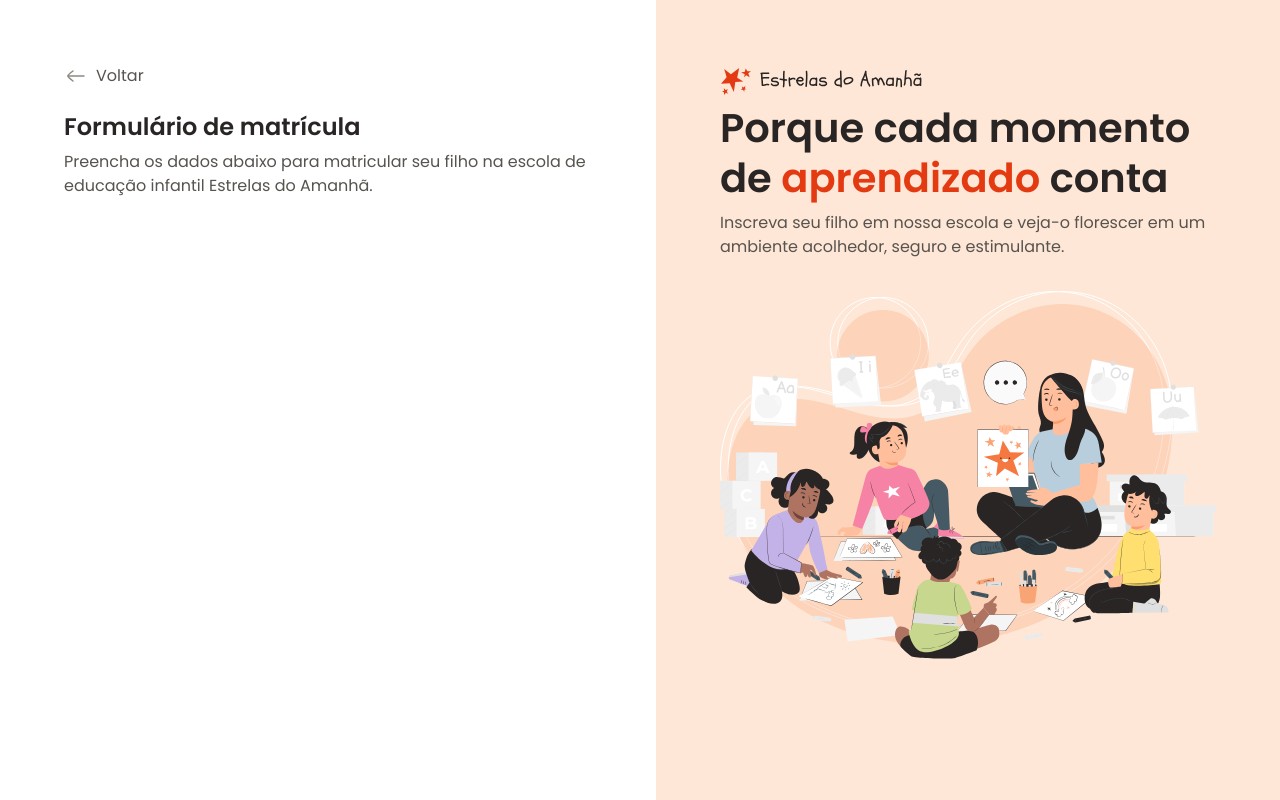
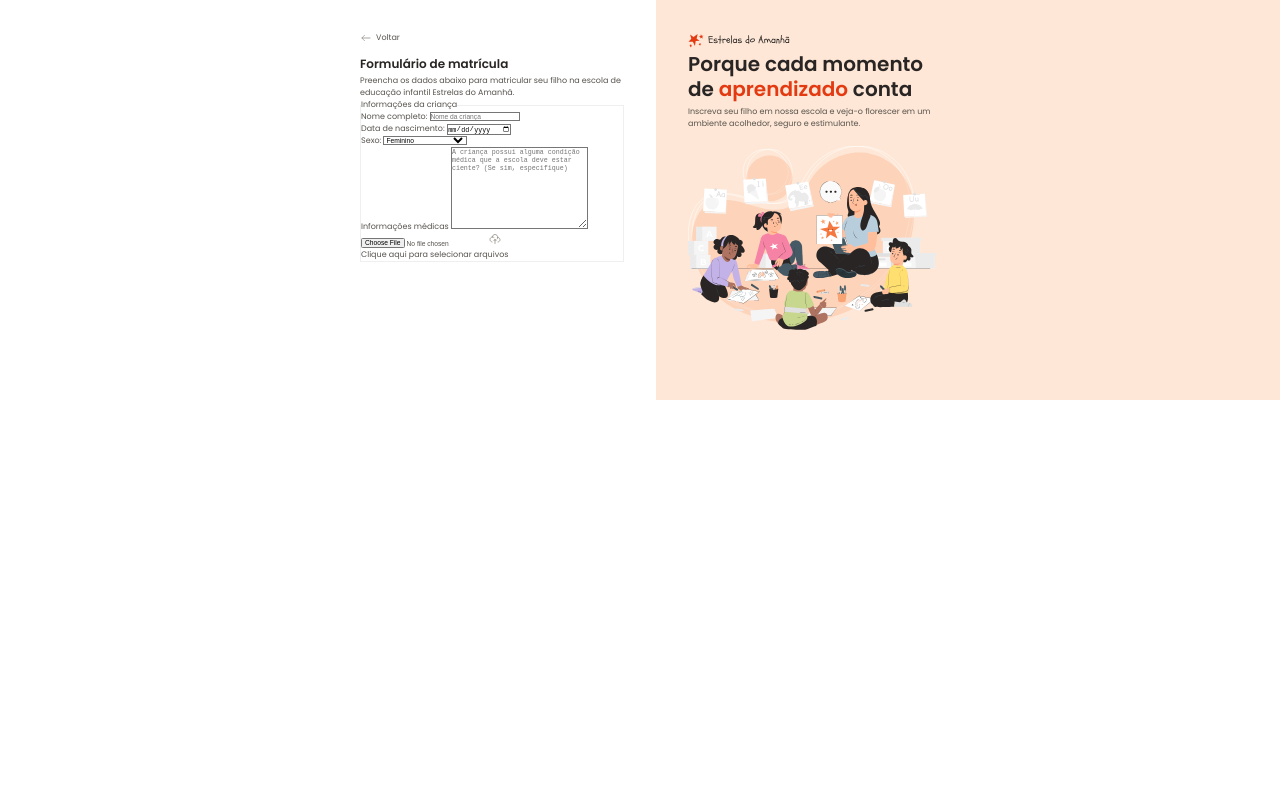
Before and after one commit to Kalizui/Formul-rio-de-matr-cula, a plain HTML site: page index.html in a window 1280 px wide. Drawn offline with Linux system fonts and the light colour scheme.

Commit message:
Iniciando o formulário

```diff
--- a/index.html
+++ b/index.html
@@ -23,6 +23,44 @@
                <p>
                   Preencha os dados abaixo para matricular seu filho na escola de educação infantil Estrelas do Amanhã.
                </p>
+
+               <form method="post" enctype="multipart/form-data">
+                  <fieldset class="child-info">
+                     <legend>Informações da criança</legend>
+
+                     <div class="input-wrapper">
+                        <label for="fullname">Nome completo:</label>
+                        <input type="text" name="fullname" id="fullname" placeholder="Nome da criança">
+                     </div>
+
+                     <div class="input-wrapper">
+                        <label for="birth">Data de nascimento:</label>
+                        <input type="date" name="birth" id="birth">
+                     </div>
+
+                     <div class="select-wrapper">
+                        <label for="gender">Sexo:</label>
+                        <select name="gender" id="gender">
+                           <option value="female">Feminino</option>
+                           <option value="male">Masculino</option>
+                           <option value="">Prefiro não responder</option>
+                        </select>
+                     </div>
+
+                     <div class="textarea-wrapper">
+                        <label for="medical-info">Informações médicas</label>
+                        <textarea name="medical-info" id="medical-info" cols="30" rows="10"
+                        placeholder="A criança possui alguma condição médica que a escola deve estar ciente? (Se sim, especifique)"
+                        ></textarea>
+                     </div>
+
+                     <div class="droparea-wrapper">
+                        <input type="file" id="birth-file" name="birth-file">
+                        <img src="assets/icons/cloud-upload.svg" alt="">
+                        <p>Clique aqui para selecionar arquivos</p>
+                     </div>
+                  </fieldset>
+               </form>
          </div>
       </main>
       <aside>
--- a/styles/global.css
+++ b/styles/global.css
@@ -20,6 +20,8 @@
    --stroke-default: #D6D3D1;
    --stroke-highlight: #F3541C;
    --semantic-error: #DC2626;
+
+   zoom: 50%;
 }
 
 body {
```
